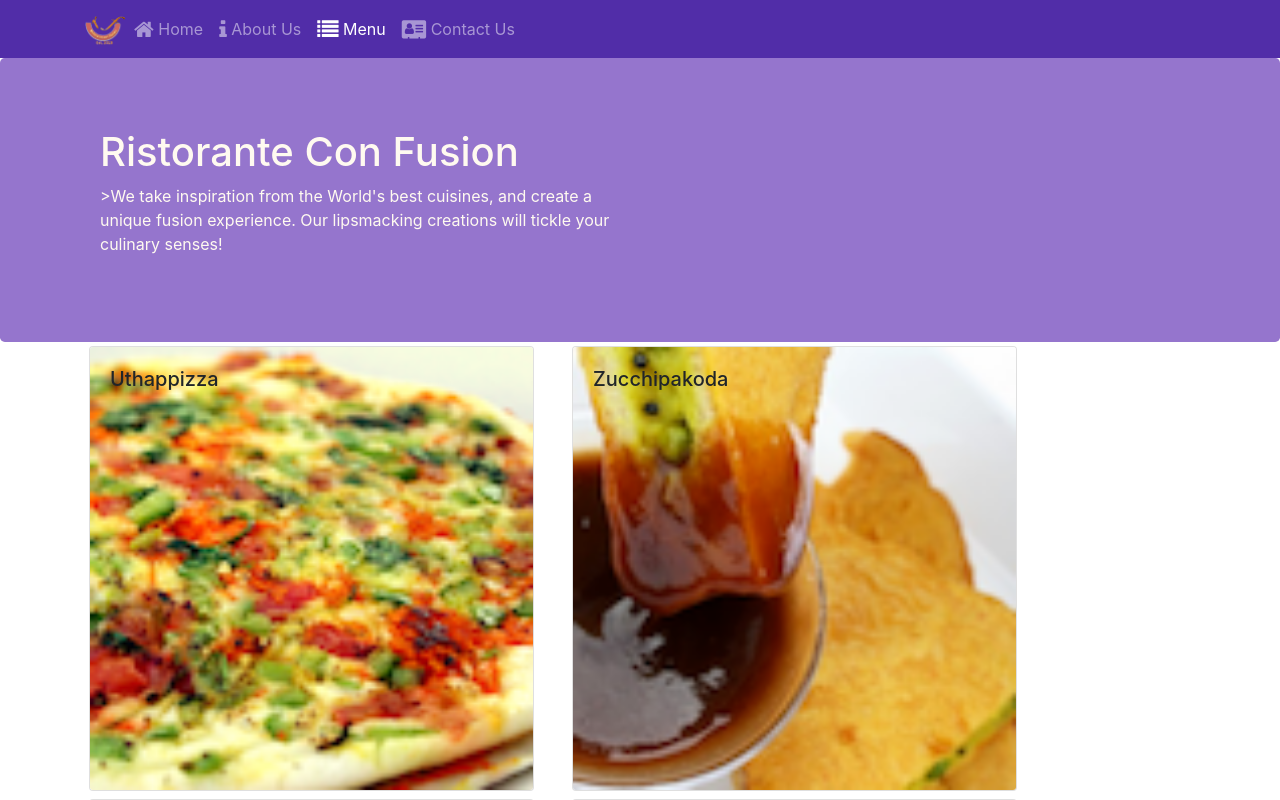
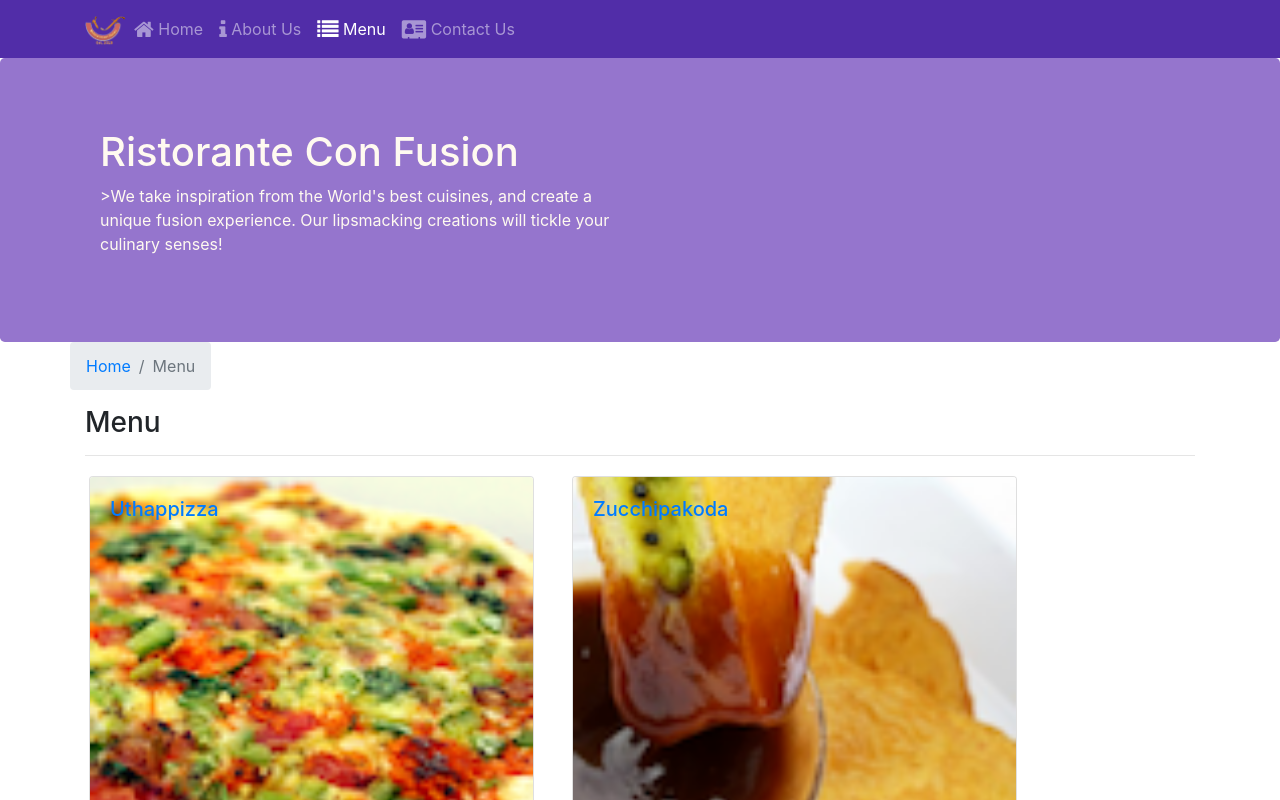
Before and after one commit to jumpleft/confusion, a React (Create React App) app: page /menu in a window 1280 px wide. Shown: the top 800 px of the page. Built offline with nearby package versions, Linux system fonts and the light colour scheme.

Commit message:
Single Page App P2

```diff
--- a/src/components/ContactComponent.js
+++ b/src/components/ContactComponent.js
@@ -1,8 +1,20 @@
 import React from 'react';
+import { Breadcrumb, BreadcrumbItem } from 'reactstrap';
+import { Link } from 'react-router-dom';
 
 function Contact(props) {
     return(
         <div className="container">
+              <div className="row">
+                  <Breadcrumb>
+                      <BreadcrumbItem><Link to="/home">Home</Link></BreadcrumbItem>
+                      <BreadcrumbItem active>Contact Us</BreadcrumbItem>
+                  </Breadcrumb>
+                  <div className="col-12">
+                      <h3>Contact Us</h3>
+                      <hr />
+                  </div>
+              </div>
             <div className="row row-content">
                 <div className="col-12">
                 <h3>Location Information</h3>
--- a/src/components/DishdetailComponent.js
+++ b/src/components/DishdetailComponent.js
@@ -1,5 +1,6 @@
 import React from 'react';
-import { Card, CardImg, CardText, CardBody, CardTitle } from 'reactstrap';
+import { Card, CardImg, CardText, CardBody, CardTitle, Breadcrumb, BreadcrumbItem } from 'reactstrap';
+import { Link } from 'react-router-dom';
 
     function RenderDish({dish}) {
       return (
@@ -53,9 +54,19 @@
 
         return(
           <div className="container">
+                <div className="row">
+                    <Breadcrumb>
+                        <BreadcrumbItem><Link to="/menu">Menu</Link></BreadcrumbItem>
+                        <BreadcrumbItem active>{props.disher.name}</BreadcrumbItem>
+                    </Breadcrumb>
+                    <div className="col-12">
+                        <h3>{props.disher.name}</h3>
+                        <hr />
+                    </div>
+                </div>
             <div className="row">
                 <RenderDish dish={props.disher}  />
-                <RenderComments deets={props.disher.comments} />
+                <RenderComments deets={props.comments} />
             </div>
           </div>
         )
--- a/src/components/HomeComponent.js
+++ b/src/components/HomeComponent.js
@@ -7,9 +7,9 @@
         <Card>
             <CardImg src={item.image} alt={item.name} />
             <CardBody>
-            <CardTitle>{item.name}</CardTitle>
-            {item.designation ? <CardSubtitle>{item.designation}</CardSubtitle> : null }
-            <CardText>{item.description}</CardText>
+                <CardTitle>{item.name}</CardTitle>
+                {item.designation ? <CardSubtitle>{item.designation}</CardSubtitle> : null }
+                <CardText>{item.description}</CardText>
             </CardBody>
         </Card>
     );
--- a/src/components/MainComponent.js
+++ b/src/components/MainComponent.js
@@ -38,12 +38,21 @@
       );
     }
 
+    const DishWithId = ({match}) => {
+      return(
+          <DishDetail disher={this.state.dishes.filter((dish) => dish.id === parseInt(match.params.dishId,10))[0]}
+            comments={this.state.comments.filter((comment) => comment.dishId === parseInt(match.params.dishId,10))} />
+      );
+    };
+
+
     return (
       <div>
         <Header />
           <Switch>
             <Route path="/home" component={HomePage} />
             <Route exact path="/menu" component={() => <Menu dishes={this.state.dishes}/>} />
+            <Route path="/menu/:dishId" component={DishWithId} />
             <Route exact path="/contactus" component={Contact} />
             <Redirect to="/home" />
           </Switch>
--- a/src/components/MenuComponent.js
+++ b/src/components/MenuComponent.js
@@ -1,13 +1,17 @@
 import React from 'react';
-import { Card, CardImg, CardImgOverlay, CardTitle } from 'reactstrap';
+import { Card, CardImg, CardImgOverlay, CardTitle, Breadcrumb, BreadcrumbItem } from 'reactstrap';
+import { Link } from 'react-router-dom';
+
 
   function RenderMenuItem({ dish, onClick }) {
     return(
-      <Card onClick={() => onClick(dish.id)}>
+      <Card>
+        <Link to={`/menu/${dish.id}`} >
           <CardImg width="100%" src={dish.image} alt={dish.name} />
-        <CardImgOverlay>
-          <CardTitle>{dish.name}</CardTitle>
-        </CardImgOverlay>
+          <CardImgOverlay>
+            <CardTitle>{dish.name}</CardTitle>
+          </CardImgOverlay>
+        </Link>
       </Card>
     )
   }
@@ -17,13 +21,23 @@
         const menu = props.dishes.map((dish) => {
             return (
               <div key={dish.id} className="col-12 col-md-5 m-1">
-                <RenderMenuItem dish={dish} onClick={props.onClick} />
+                <RenderMenuItem dish={dish} />
               </div>
             );
         });
 
         return (
           <div className="container">
+                <div className="row">
+                    <Breadcrumb>
+                        <BreadcrumbItem><Link to="/home">Home</Link></BreadcrumbItem>
+                        <BreadcrumbItem active>Menu</BreadcrumbItem>
+                    </Breadcrumb>
+                    <div className="col-12">
+                        <h3>Menu</h3>
+                        <hr />
+                    </div>
+                </div>
             <div className="row">
                 {menu}
             </div>
```
